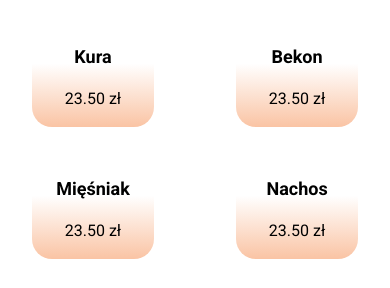
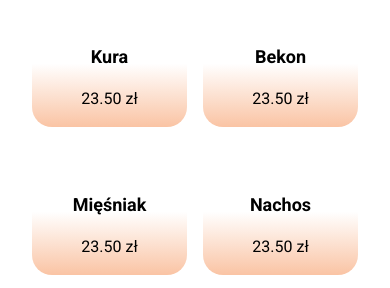
Before and after one commit to MaslowskiLukasz/restaurant_page, a website built with webpack: page dist/index.html in a window 390 px wide. Shown: the part 555-843 px from the top of the page. Built offline with nearby package versions, Linux system fonts and the light colour scheme.

Commit message:
Change menu from flex to grid for easier manipulation between mobile and desktop

```diff
--- a/dist/index.html
+++ b/dist/index.html
@@ -19,7 +19,6 @@
       <section id="menu-section">
         <h2>Menu</h2>
         <div id="menu">
-          <div class="row">
           <div class="menu-item">
             <h3>Kura</h3>
             <p class="price">23.50 zł</p>
@@ -28,8 +27,6 @@
             <h3>Bekon</h3>
             <p class="price">23.50 zł</p>
           </div>
-          </div>
-          <div class="row">
           <div class="menu-item">
             <h3>Mięśniak</h3>
             <p class="price">23.50 zł</p>
@@ -37,7 +34,6 @@
           <div class="menu-item">
             <h3>Nachos</h3>
             <p class="price">23.50 zł</p>
-            </div>
           </div>
         </div>
         <div class="btn-row">
--- a/dist/style.css
+++ b/dist/style.css
@@ -20,6 +20,7 @@ h1 {
 h2 {
   font-size: 36px;
 }
+
 h3 {
   font-size: 18px;
 }
@@ -59,9 +60,9 @@ button {
 }
 
 #menu {
-  display: flex;
-  flex-direction: column;
-  justify-content: center;
+  display: grid;
+  grid-template-columns: repeat(2, 1fr);
+  gap: 1em;
 }
 
 .row {
@@ -105,3 +106,9 @@ button {
   line-height: .5em;
   margin-bottom: 3em;
 }
+
+@media only screen and (min-width: 600px) {
+  #menu {
+    grid-template-columns: repeat(4, 1fr);
+  }
+}
```
Lines whose indentation alone changed are shown as unchanged.
